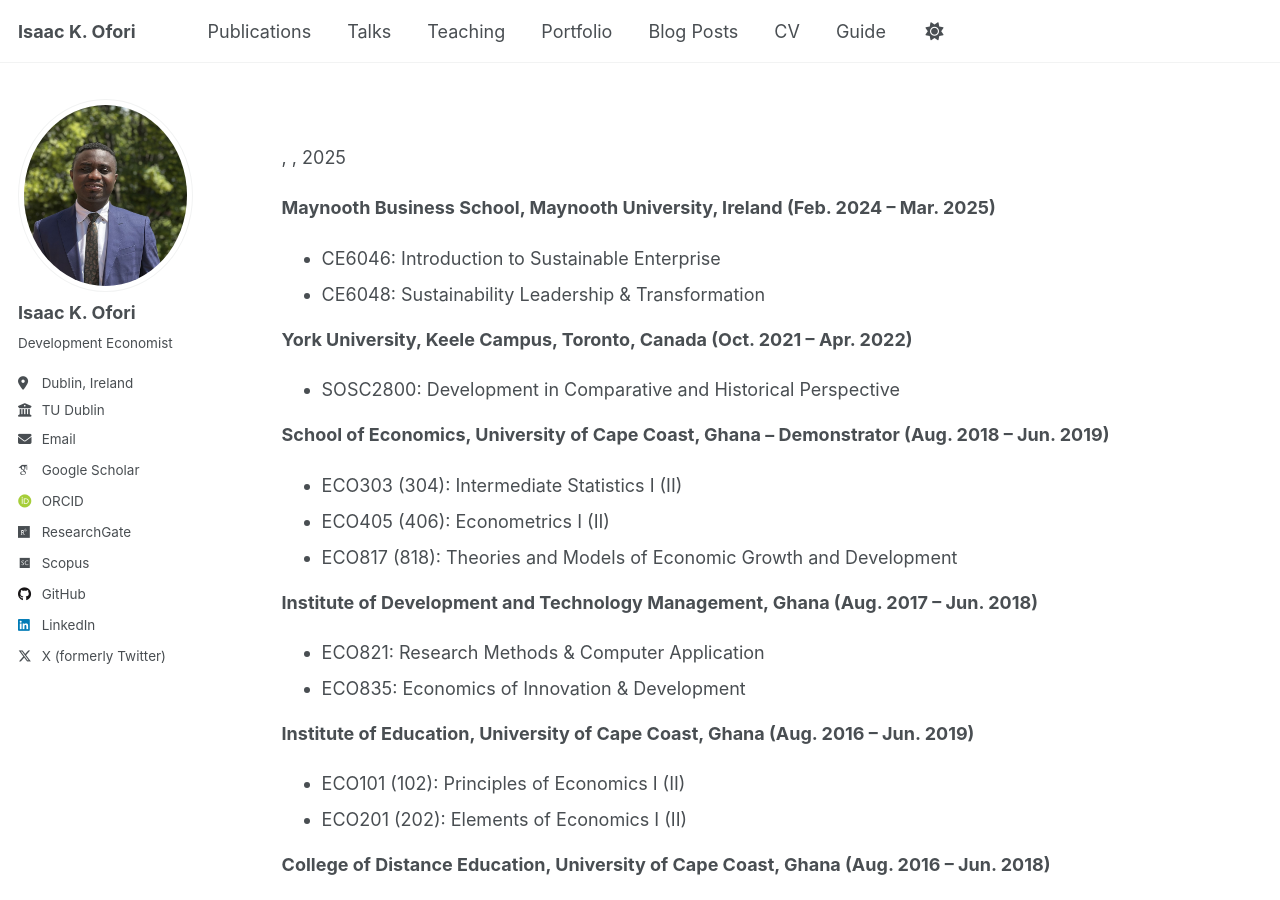
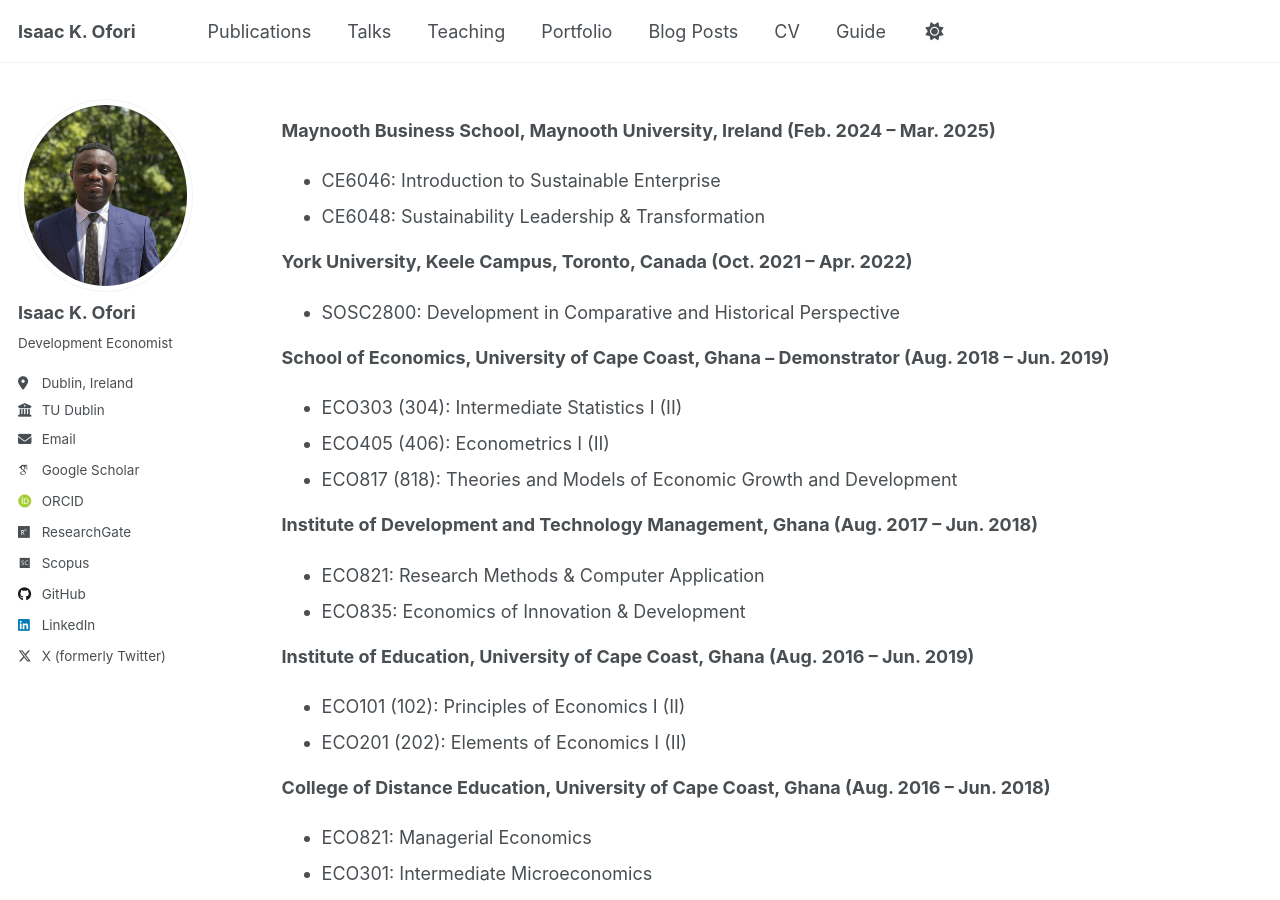
Before and after one commit to ikofori/ikofori.github.io, a Jekyll site: the page built from _teaching/2014-spring-teaching-1.md, in a window 1280 px wide and 900 px high. Built offline with Jekyll 4.4.1, drawn with Linux system fonts in a browser that asks for light colours; some web fonts are replaced; a script that is not in the unit is left out.

Commit message:
Update 2014-spring-teaching-1.md

```diff
--- a/_teaching/2014-spring-teaching-1.md
+++ b/_teaching/2014-spring-teaching-1.md
@@ -5,11 +5,7 @@ permalink: /teaching/
 author_profile: true
 ---
 
-{% include base_path %}
 
-{% for post in site.teaching reversed %}
- {% include archive-single.html %}
-{% endfor %}
 
 **Maynooth Business School, Maynooth University, Ireland (Feb. 2024 – Mar. 2025)**
 
```
